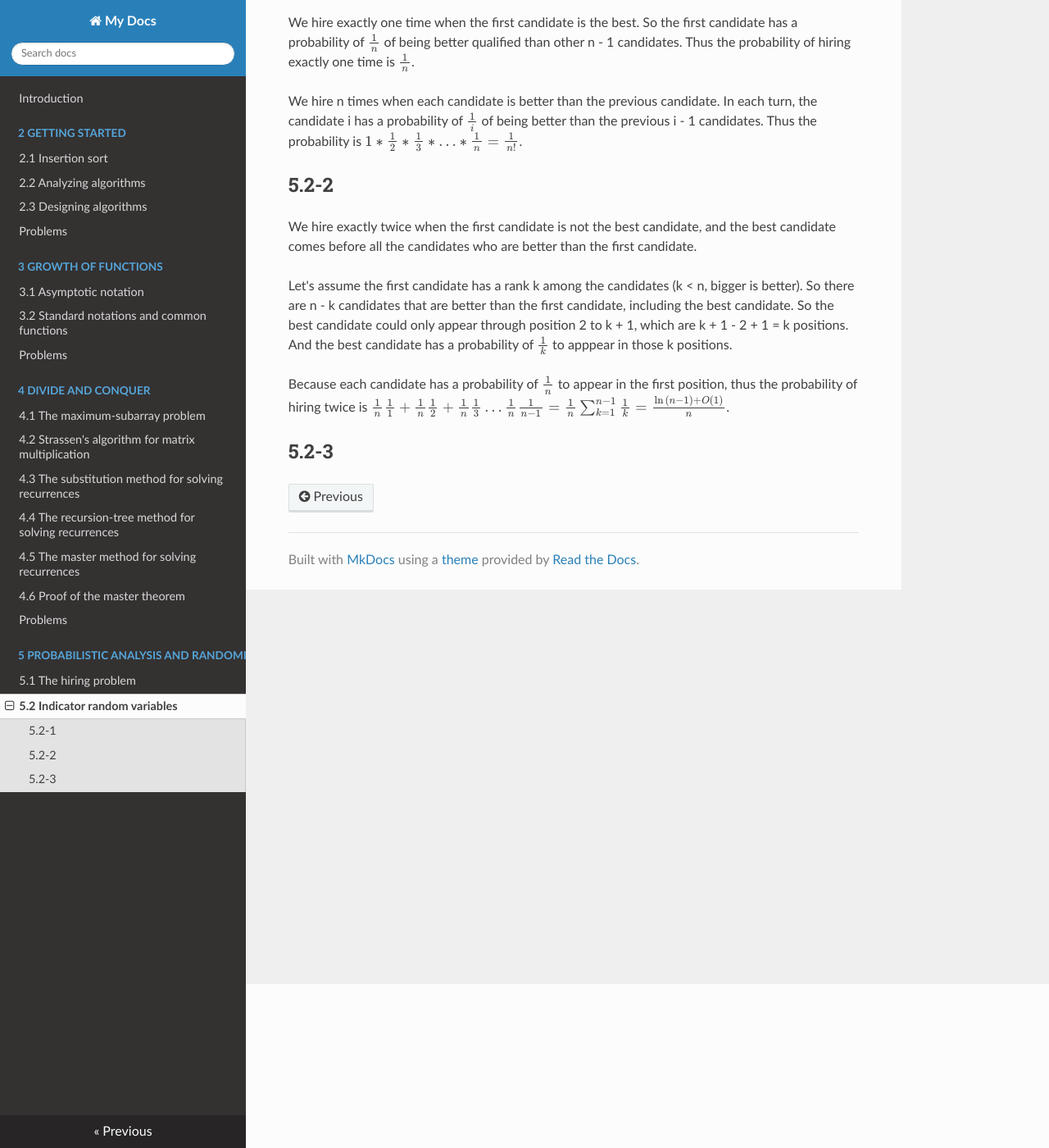
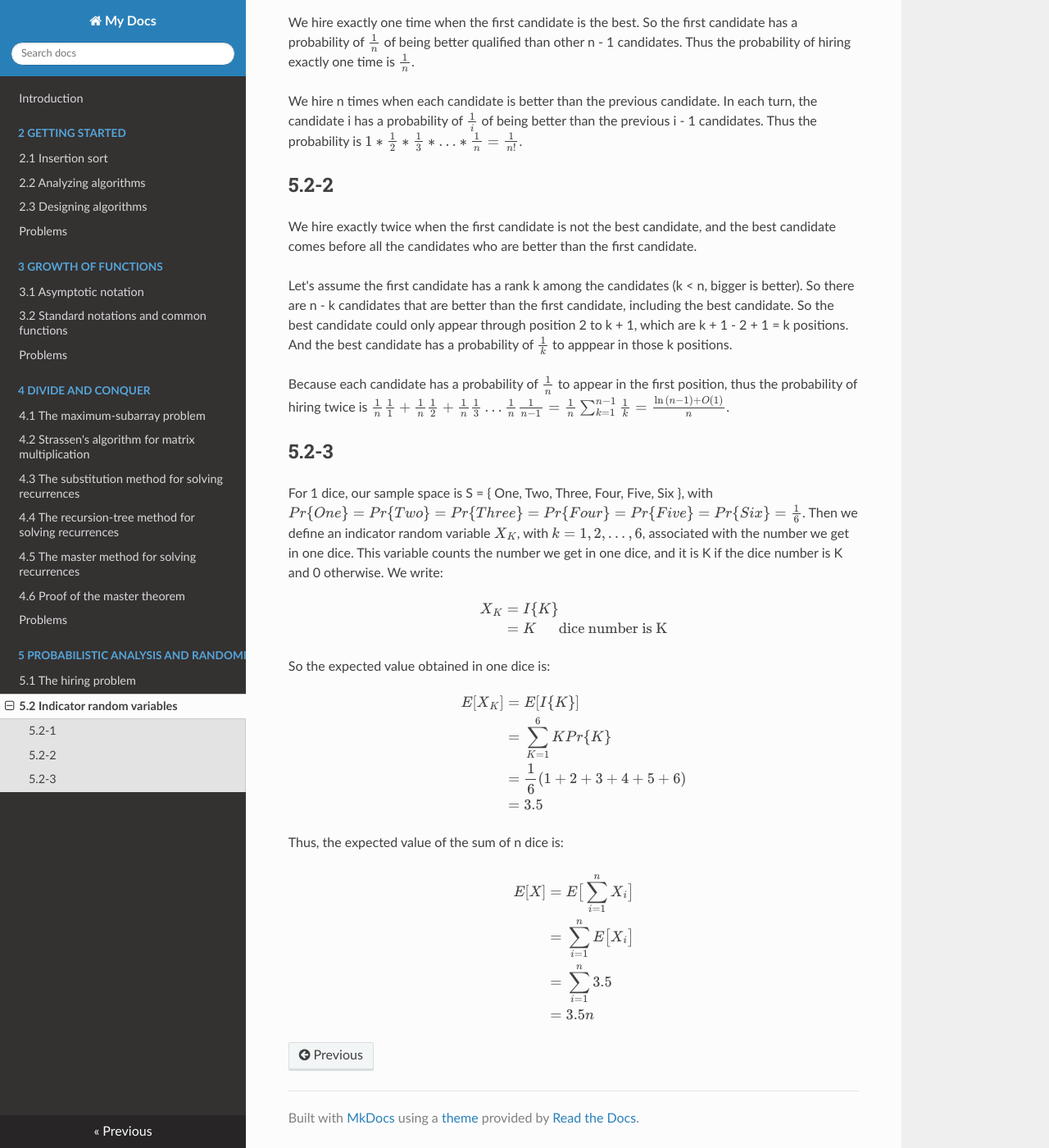
Before and after one commit to Frederick-S/Introduction-to-Algorithms-Notes, an MkDocs documentation site: the page built from docs/5-Probabilistic-Analysis-and-Randomized-Algorithms/5.2-Indicator-random-variables.md, in a window 1280 px wide and 1400 px high, scrolled down 200 px. Shown: the whole window at 82% size. Built offline with MkDocs 1.6.1, drawn with Linux system fonts in a browser that asks for light colours; nearby versions of some CDN libraries; formulas are drawn with MathJax 3; old or Windows-style settings are respelled for this version of MkDocs.

Commit message:
Add 5-2.3

```diff
--- a/docs/5-Probabilistic-Analysis-and-Randomized-Algorithms/5.2-Indicator-random-variables.md
+++ b/docs/5-Probabilistic-Analysis-and-Randomized-Algorithms/5.2-Indicator-random-variables.md
@@ -12,3 +12,33 @@ Let's assume the first candidate has a rank k among the candidates (k < n, bigge
 Because each candidate has a probability of $\frac{1}{n}$ to appear in the first position, thus the probability of hiring twice is $\frac{1}{n}\frac{1}{1} + \frac{1}{n}\frac{1}{2} + \frac{1}{n}\frac{1}{3} \ldots \frac{1}{n}\frac{1}{n - 1} = \frac{1}{n}\sum_{k = 1}^{n - 1}\frac{1}{k} = \frac{\ln{(n - 1)} + O(1)}{n}$.
 
 ## 5.2-3
+For 1 dice, our sample space is S = { One, Two, Three, Four, Five, Six }, with $Pr\lbrace One \rbrace = Pr\lbrace Two \rbrace = Pr\lbrace Three \rbrace = Pr\lbrace Four \rbrace = Pr\lbrace Five \rbrace = Pr\lbrace Six \rbrace = \frac{1}{6}$. Then we define an indicator random variable $X_K$, with $k = 1, 2, \ldots, 6$, associated with the number we get in one dice. This variable counts the number we get in one dice, and it is K if the dice number is K and 0 otherwise. We write:
+
+$$
+\begin{eqnarray}
+X_K &=& I\lbrace K \rbrace \\\
+&=& K & \text{dice number is K}
+\end{eqnarray}
+$$
+
+So the expected value obtained in one dice is:
+
+$$
+\begin{eqnarray}
+E[X_K] &=& E[I\lbrace K \rbrace] \\\
+&=& \sum_{K = 1}^6 KPr\lbrace K \rbrace \\\
+&=& \frac{1}{6}(1 + 2 + 3 + 4 + 5 + 6) \\\
+&=& 3.5
+\end{eqnarray}
+$$
+
+Thus, the expected value of the sum of n dice is:
+
+$$
+\begin{eqnarray}
+E[X] &=& E\big[\sum_{i = 1}^n X_i\big] \\\
+&=& \sum_{i = 1}^nE\big[X_i\big] \\\
+&=& \sum_{i = 1}^n 3.5 \\\
+&=& 3.5n
+\end{eqnarray}
+$$
```
